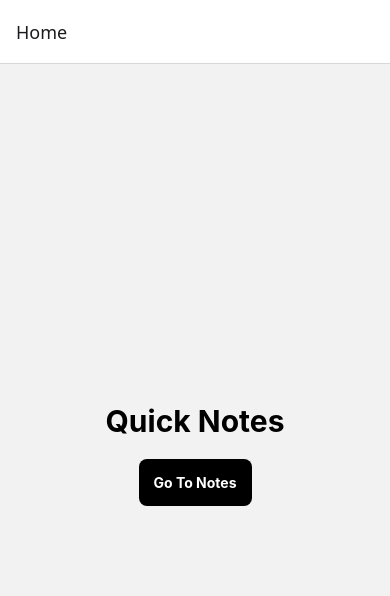
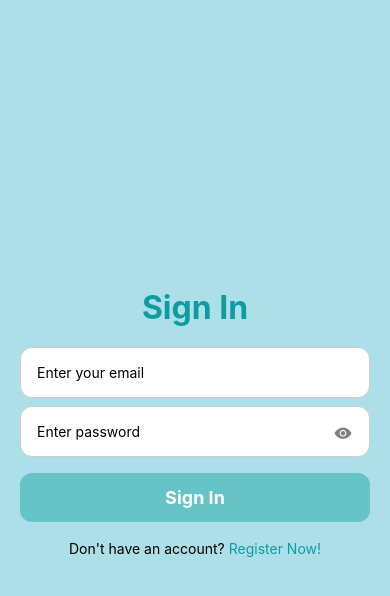
Before and after one commit to ranjushrestha/Tech-Haus, a React Native app in the folder week 4/NotesApp/: screen /Login in a window 390 px wide. Shown: the top 596 px of the page. Built offline with nearby package versions, Linux system fonts and the light colour scheme.

Commit message:
implement form validation

```diff
--- a/week 4/NotesApp/App.js
+++ b/week 4/NotesApp/App.js
@@ -5,13 +5,26 @@ import { createNativeStackNavigator } from "@react-navigation/native-stack";
 import HomeScreen from "./screens/HomeScreen";
 
 import NotesScreen from "./screens/NotesScreen";
+import LoginScreen from "./screens/LoginScreen";
+import SignUpScreen from "./screens/SignUpScreen";
+
 
 const Stack = createNativeStackNavigator();
 
 export default function App() {
   return (
     <NavigationContainer>
-      <Stack.Navigator>
+      <Stack.Navigator screenOptions={{ headerShown: false }}>
+
+         <Stack.Screen
+          name="Login"
+          component={LoginScreen}
+        />
+
+        <Stack.Screen
+          name="SignUp"
+          component={SignUpScreen}
+        />
         <Stack.Screen
           name="Home"
           component={HomeScreen}
@@ -21,6 +34,8 @@ export default function App() {
           name="Notes"
           component={NotesScreen}
         />
+
+
       </Stack.Navigator>
     </NavigationContainer>
   );
--- /dev/null
+++ b/week 4/NotesApp/hooks/useForm.js
@@ -0,0 +1,59 @@
+import { useState } from "react";
+
+const useForm = (initialValue, validation, onPress) => {
+  const [formData, setFormData] = useState(initialValue);
+  const [errors, setErrors] = useState({});
+
+  const handleChange = (value, fieldName) => {
+    const updatedFormData = {
+      ...formData,
+      [fieldName]: value,
+    };
+
+    setFormData(updatedFormData);
+
+    const fieldError = validation[fieldName](
+      value,
+      updatedFormData
+    );
+
+    setErrors((prevErrors) => ({
+      ...prevErrors,
+      [fieldName]: fieldError,
+    }));
+  };
+
+  const checkValidation = () => {
+    let formErrors = {};
+
+    for (const key in validation) {
+      const error = validation[key](formData[key], formData);
+
+      if (error) {
+        formErrors[key] = error;
+      }
+    }
+
+    setErrors(formErrors);
+    return Object.keys(formErrors).length === 0;
+  };
+
+  const handleSubmit = () => {
+    const isValid = checkValidation();
+
+    if (isValid) {
+      onPress(formData);
+      setFormData(initialValue);
+      setErrors({});
+    }
+  };
+
+  return {
+    formData,
+    errors,
+    handleChange,
+    handleSubmit,
+  };
+};
+
+export default useForm;
--- a/week 4/NotesApp/package.json
+++ b/week 4/NotesApp/package.json
@@ -9,6 +9,7 @@
     "web": "expo start --web"
   },
   "dependencies": {
+    "@expo/vector-icons": "^15.0.3",
     "@react-navigation/native": "^7.2.4",
     "@react-navigation/native-stack": "^7.14.14",
     "expo": "~54.0.33",
--- a/week 4/NotesApp/screens/HomeScreen.js
+++ b/week 4/NotesApp/screens/HomeScreen.js
@@ -11,6 +11,7 @@ export default function HomeScreen({ navigation }) {
       >
         <Text style={styles.buttonText}>Go To Notes</Text>
       </TouchableOpacity>
+
     </View>
   );
 }
@@ -33,6 +34,7 @@ const styles = StyleSheet.create({
     backgroundColor: "#000000",
     padding: 15,
     borderRadius: 8,
+    margin: 8
   },
 
   buttonText: {
--- /dev/null
+++ b/week 4/NotesApp/screens/LoginScreen.js
@@ -0,0 +1,153 @@
+import React, { useState } from "react";
+import useForm from "../hooks/useForm";
+import {
+  TextInput,
+  TouchableOpacity,
+  Text,
+  StyleSheet,
+  Pressable,
+  View,
+} from "react-native";
+import { SafeAreaView } from "react-native-safe-area-context";
+import { loginValidation } from "../validations/loginValidation";
+import { Ionicons } from "@expo/vector-icons";
+
+export default function App({ navigation }) {
+  const [showPassword, setShowPassword] = useState(false);
+
+  const onPress = (formData) => {
+    console.log("Login form submitted", formData);
+    navigation.navigate("Home");
+  };
+
+  const { formData, errors, handleChange, handleSubmit } = useForm(
+    { email: "", password: "" },
+    loginValidation,
+    onPress,
+  );
+
+  return (
+    <SafeAreaView style={styles.container}>
+      <Text style={styles.sigInText}>Sign In</Text>
+
+      <View style={styles.form}>
+        <TextInput
+          placeholder="Enter your email"
+          style={styles.input}
+          value={formData.email}
+          onChangeText={(email) => handleChange(email, "email")}
+        />
+
+        {errors.email && <Text style={styles.errorText}>{errors.email}</Text>}
+             <View style={styles.passwordContainer}>
+
+          <TextInput
+            placeholder="Enter password"
+            value={formData.password}
+            onChangeText={(password) => handleChange(password, "password")}
+            style={styles.input}
+            secureTextEntry={!showPassword}
+          />
+          <Pressable  style={styles.iconContainer} onPress={() => setShowPassword((prev) => !prev)}>
+            <Ionicons name={showPassword ? "eye-off" : "eye"} size={18} color="gray"/>
+          </Pressable>
+        </View>
+
+        {errors.password && (
+          <Text style={styles.errorText}>{errors.password}</Text>
+        )}
+
+        <Pressable onPress={handleSubmit} style={styles.btnContainer}>
+          <Text style={styles.buttonText}>Sign In</Text>
+        </Pressable>
+      </View>
+
+      <View style={styles.singUpContainer}>
+        <Text style={styles.signUp}>Don't have an account?</Text>
+
+        <TouchableOpacity onPress={() => navigation.navigate("SignUp")}>
+          <Text style={[styles.singUpText, styles.signUp]}>Register Now!</Text>
+        </TouchableOpacity>
+      </View>
+    </SafeAreaView>
+  );
+}
+
+const styles = StyleSheet.create({
+  container: {
+    flex: 1,
+    backgroundColor: "#acdfe8",
+    justifyContent: "center",
+    alignItems: "center",
+    paddingHorizontal: 20,
+  },
+
+  form: {
+    width: "100%",
+    maxWidth: 350,
+    marginBottom: 18,
+  },
+
+  input: {
+    borderWidth: 1,
+    borderColor: "#ccc",
+    padding: 16,
+    marginBottom: 8,
+    borderRadius: 12,
+    backgroundColor: "#fff",
+  },
+
+  btnContainer: {
+    backgroundColor: "#66c3c6",
+    padding: 14,
+    borderRadius: 12,
+    alignItems: "center",
+    marginTop: 8,
+  },
+
+  buttonText: {
+    fontSize: 18,
+    color: "white",
+    fontWeight: "bold",
+  },
+
+  sigInText: {
+    textAlign: "center",
+    fontSize: 32,
+    marginBottom: 20,
+    fontWeight: "bold",
+    color: "#0e9ca1",
+  },
+
+  singUpContainer: {
+    flexDirection: "row",
+    justifyContent: "center",
+    gap: 4,
+  },
+
+  singUpText: {
+    color: "#0e9ca1",
+  },
+
+  signUp: {
+    fontWeight: "400",
+    fontSize: 14,
+  },
+
+  errorText: {
+    color: "red",
+    fontSize: 12,
+    marginBottom: 8,
+    marginLeft: 4,
+  },
+    passwordContainer: {
+    position: "relative",
+    width: "100%",
+  },
+    iconContainer: {
+    position: "absolute",
+    right: 18,
+    top: "60%",
+    transform: [{ translateY: -18 }],
+  },
+});
--- /dev/null
+++ b/week 4/NotesApp/screens/SignUpScreen.js
@@ -0,0 +1,155 @@
+import {
+  Pressable,
+  StyleSheet,
+  Text,
+  TextInput,
+  TouchableOpacity,
+} from "react-native";
+import React from "react";
+import { SafeAreaView } from "react-native-safe-area-context";
+
+import useForm from "../hooks/useForm";
+import { signupValidation } from "../validations/signUpValidation";
+
+const SignUpScreen = ({ navigation }) => {
+  const onPress = (formData) => {
+    console.log("sign up form submitted", formData);
+    return "";
+  };
+
+  const { formData, errors, handleChange, handleSubmit } = useForm(
+    {
+      email: "",
+      password: "",
+      confirmPassword: "",
+    },
+    signupValidation,
+    onPress,
+  );
+
+  return (
+    <SafeAreaView style={styles.container}>
+      <Text style={styles.sigInText}>Sign Up</Text>
+
+      <TextInput
+        placeholder="Enter your email"
+        style={styles.input}
+        value={formData.email}
+        onChangeText={(email) => handleChange(email, "email")}
+      />
+
+      {errors.email && (
+        <Text style={styles.errorText}>{errors.email}</Text>
+      )}
+
+      <TextInput
+        placeholder="Enter password"
+        value={formData.password}
+        onChangeText={(password) => handleChange(password, "password")}
+        style={styles.input}
+        secureTextEntry
+      />
+
+      {errors.password && (
+        <Text style={styles.errorText}>{errors.password}</Text>
+      )}
+
+      <TextInput
+        placeholder="Confirm password"
+        value={formData.confirmPassword}
+        onChangeText={(confirmPassword) =>
+          handleChange(confirmPassword, "confirmPassword")
+        }
+        style={styles.input}
+        secureTextEntry
+      />
+
+      {errors.confirmPassword && (
+        <Text style={styles.errorText}>
+          {errors.confirmPassword}
+        </Text>
+      )}
+
+      <Pressable
+        onPress={handleSubmit}
+        style={styles.btnContainer}
+      >
+        <Text style={styles.buttonText}>Sign Up</Text>
+      </Pressable>
+
+      <Text style={styles.signUpText}>
+        Already have an account?{" "}
+        <Text
+          style={styles.signInLink}
+          onPress={() => navigation.navigate("Login")}
+        >
+          Sign In
+        </Text>
+      </Text>
+    </SafeAreaView>
+  );
+};
+
+export default SignUpScreen;
+
+const styles = StyleSheet.create({
+  container: {
+    flex: 1,
+    backgroundColor: "#acdfe8",
+    justifyContent: "center",
+    alignItems: "center",
+    padding: 20,
+  },
+
+  input: {
+    width: "100%",
+    maxWidth: 350,
+    borderWidth: 1,
+    borderColor: "#ccc",
+    padding: 16,
+    marginBottom: 10,
+    borderRadius: 14,
+    backgroundColor: "white",
+  },
+
+  btnContainer: {
+    width: "100%",
+    maxWidth: 350,
+    backgroundColor: "#66c3c6",
+    padding: 14,
+    borderRadius: 12,
+    alignItems: "center",
+    marginTop: 10,
+  },
+
+  buttonText: {
+    fontSize: 18,
+    color: "white",
+    fontWeight: "bold",
+  },
+
+  sigInText: {
+    fontSize: 32,
+    marginBottom: 24,
+    fontWeight: "bold",
+    color: "#0e9ca1",
+  },
+
+  signUpText: {
+    marginTop: 20,
+    fontSize: 15,
+  },
+
+  signInLink: {
+    color: "#0e9ca1",
+    fontWeight: "bold",
+  },
+
+  errorText: {
+    width: "100%",
+    maxWidth: 350,
+    color: "red",
+    fontSize: 12,
+    marginBottom: 8,
+  },
+});
--- /dev/null
+++ b/week 4/NotesApp/validations/loginValidation.js
@@ -0,0 +1,12 @@
+export const loginValidation = {
+    email:(value) => {
+        if(!value) return 'Email is required'
+        if(!/\S+@\S+\.\S+/.test(value)) return 'Invalid email address'
+        return null
+    },
+    password: (value) => {
+        if(!value) return 'Password is required'
+        if(value.length < 6) return  "Password must be at least 6 characters";
+        // for authentication
+    }
+}
--- /dev/null
+++ b/week 4/NotesApp/validations/signUpValidation.js
@@ -0,0 +1,19 @@
+export const signupValidation = {
+  email: (value) => {
+    if (!value) return "Email is required";
+    if (!/\S+@\S+\.\S+/.test(value)) return "Invalid email address";
+    return null;
+  },
+
+  password: (value) => {
+    if (!value) return "Password is required";
+    if (value.length < 6) return "Password must be at least 6 characters";
+    return null;
+  },
+
+  confirmPassword: (value, formData) => {
+    if (!value) return "Confirm password is required";
+    if (value !== formData.password) return "Passwords do not match";
+    return null;
+  },
+};
```
Also changed, not shown: week 4/NotesApp/utils/validation.js (added, +26 -0 lines), 1 other file (tests, documents, lock files or other folders).
